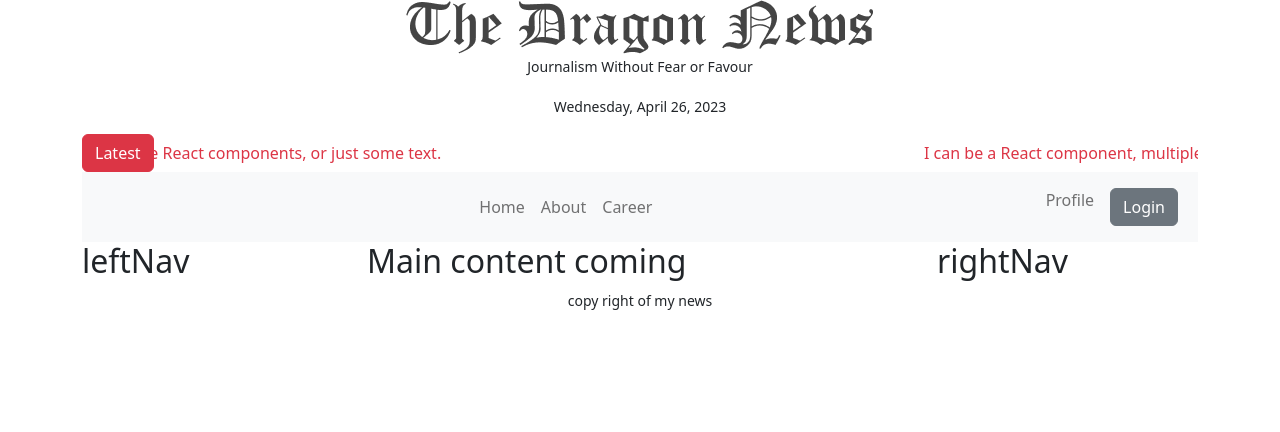
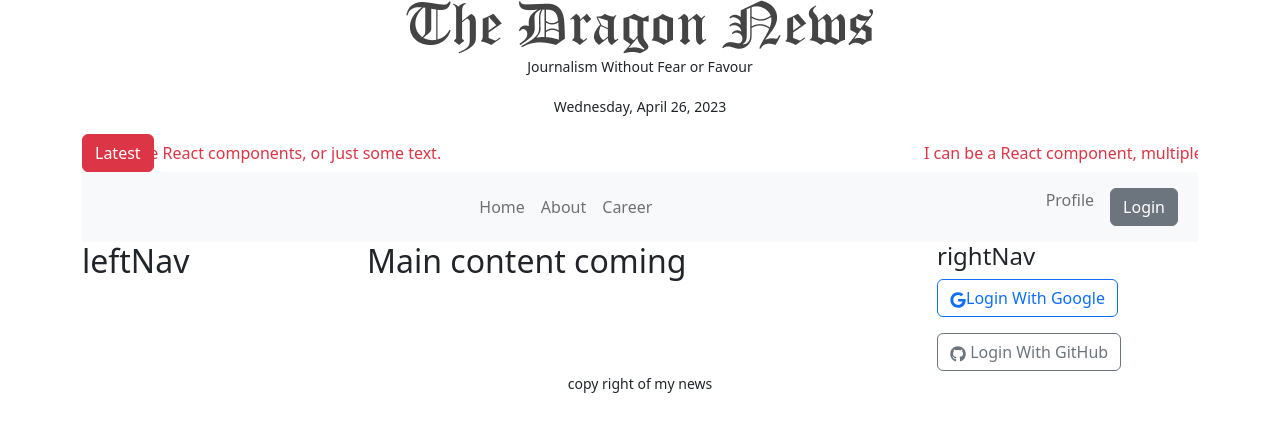
Before and after one commit to MTofayelAhmed/the-news-dragon-clicent, a React (Vite) app: page / in a window 1280 px wide. Shown: the top 432 px of the page. Built offline with nearby package versions, Linux system fonts and the light colour scheme.

Commit message:
github and goolge login btn done

```diff
--- a/package.json
+++ b/package.json
@@ -19,6 +19,7 @@
     "react-bootstrap": "^2.7.4",
     "react-dom": "^18.2.0",
     "react-fast-marquee": "^1.5.2",
+    "react-icons": "^4.8.0",
     "react-router-dom": "^6.10.0",
     "sort-by": "^1.2.0"
   },
--- a/src/Pages/Shared/RightNav/RightNav.jsx
+++ b/src/Pages/Shared/RightNav/RightNav.jsx
@@ -1,9 +1,13 @@
 import React from 'react';
+import { Button } from 'react-bootstrap';
+import { FaGithub, FaGoogle } from 'react-icons/fa';
 
 const RightNav = () => {
   return (
     <div>
-      <h2>rightNav</h2>
+      <h4>rightNav</h4>
+      <Button className='mb-3' variant="outline-primary"> <FaGoogle />Login With Google</Button>
+      <Button variant="outline-secondary"><FaGithub/> Login With GitHub</Button>
     </div>
   );
 };
```
Also changed, not shown: 1 other file (tests, documents, lock files or other folders).
